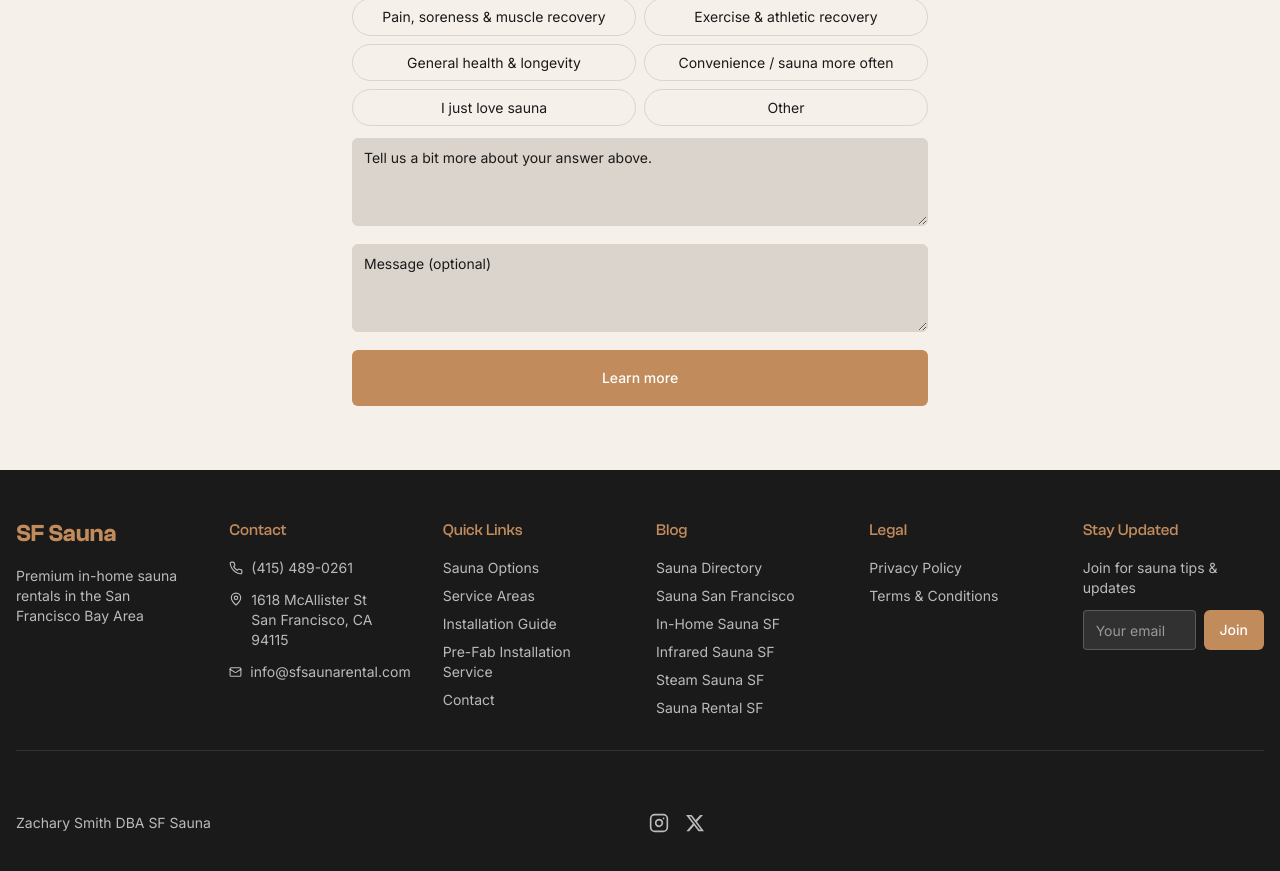
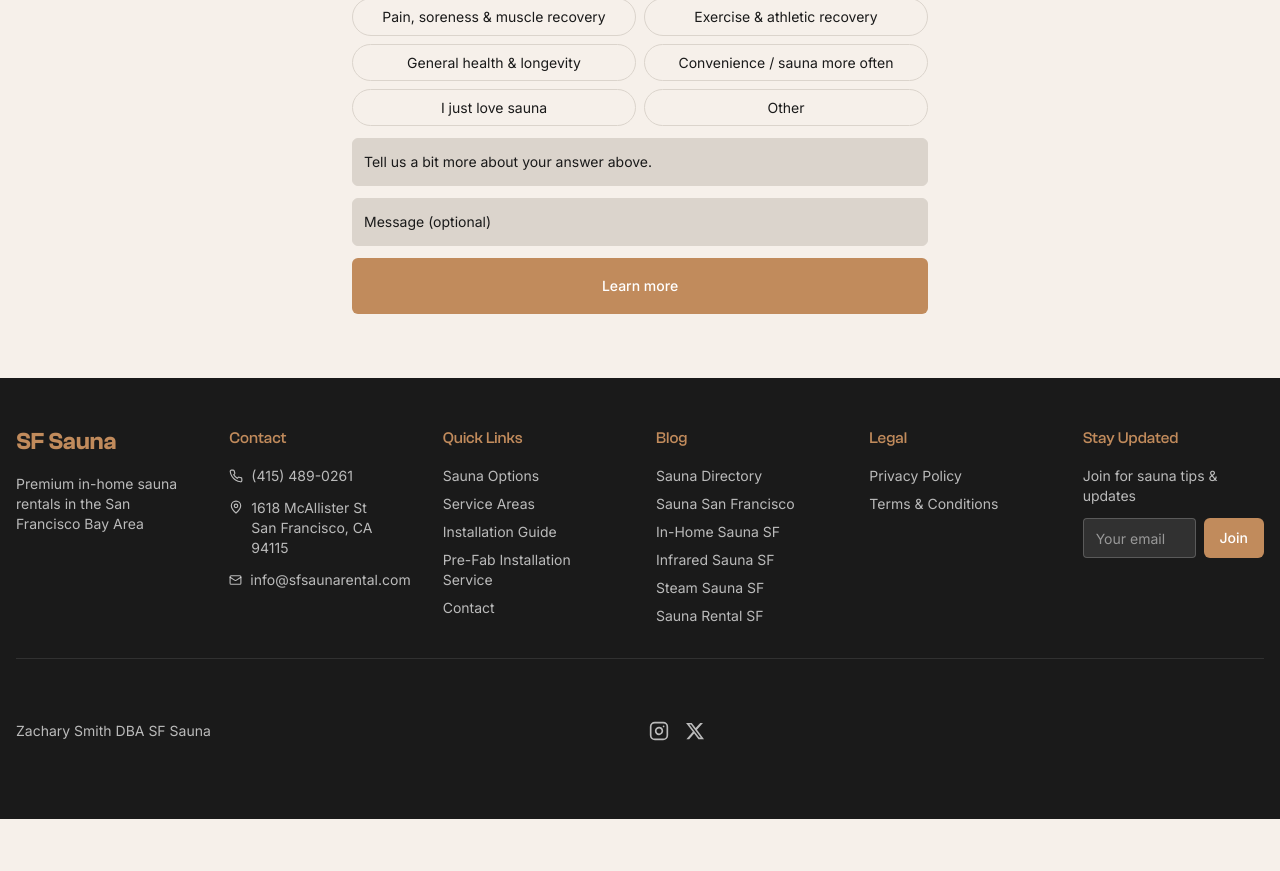
Before and after one commit to aryzach/aryzach.github.io, a React (Vite) app: page /how-it-works in a window 1280 px wide. Shown: the part 876-1747 px from the top of the page. After the commit the page ends 1695 px from the top, so only its background shows below. Built offline with nearby package versions, Linux system fonts and the light colour scheme; grey boxes are pictures that could not be loaded.

Commit message:
Changes
Co-authored-by: aryzach <30701475+aryzach@users.noreply.github.com>

```diff
--- a/src/components/lead/ContactLeadForm.tsx
+++ b/src/components/lead/ContactLeadForm.tsx
@@ -142,16 +142,12 @@ const ContactLeadForm = ({
             <FloatingField
               name="goals_detail"
               label="Tell us a bit more about your answer above."
-              isTextarea
-              rows={1}
               error={formState.errors.goals_detail?.message}
               overlay={overlay}
             />
             <FloatingField
               name="message"
               label="Message (optional)"
-              isTextarea
-              rows={1}
               error={formState.errors.message?.message}
               overlay={overlay}
             />
```
